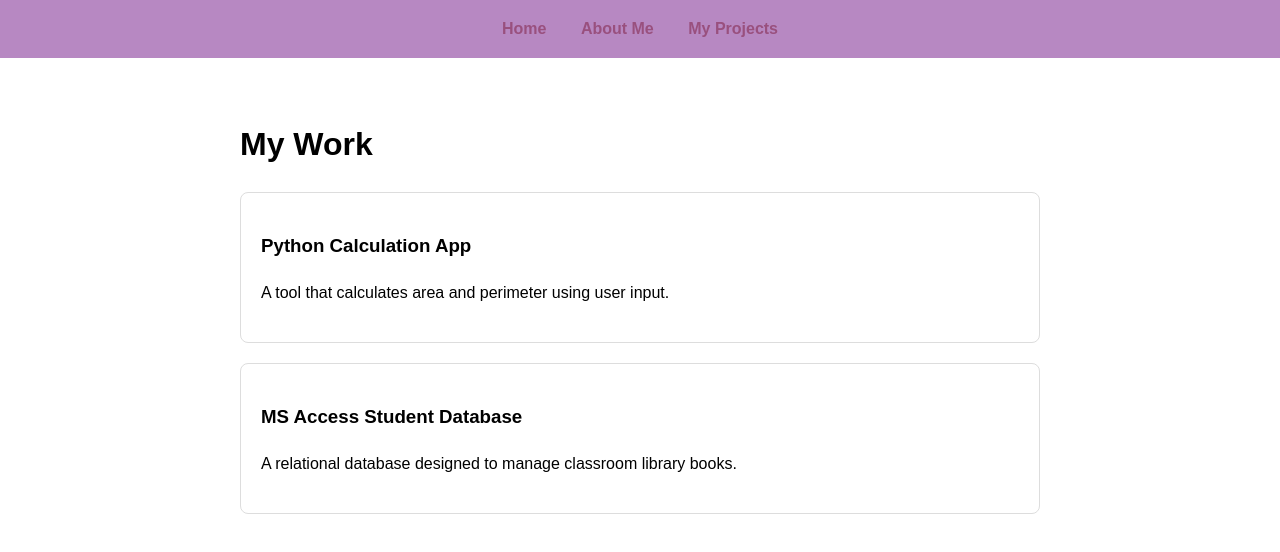
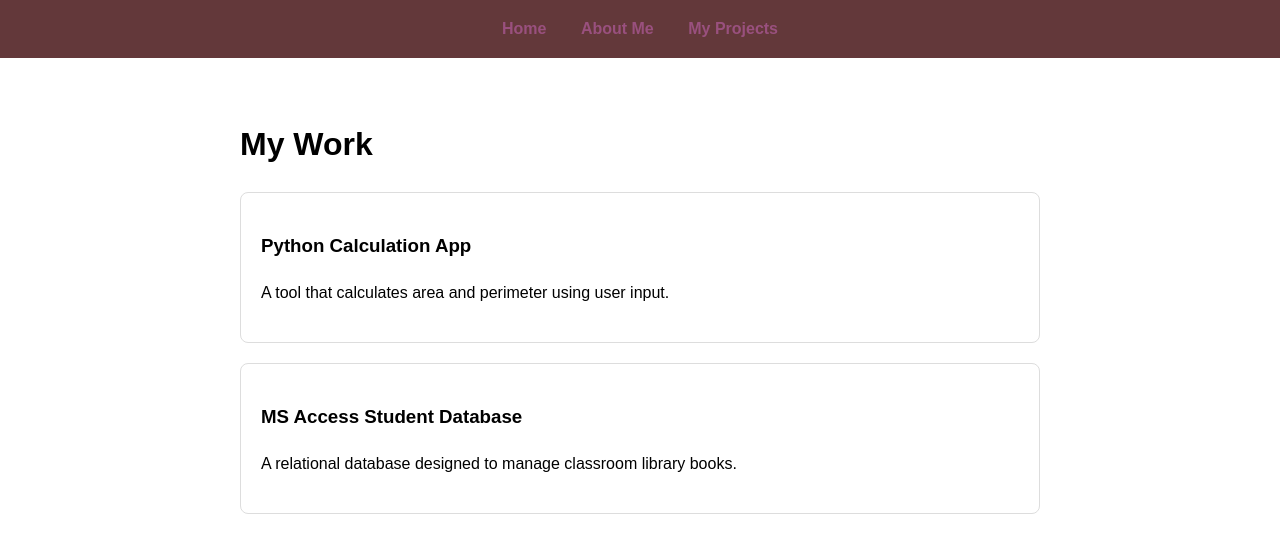
Before and after one commit to GraceAbenojar/my-portfolio, a plain HTML site: page projects.html in a window 1280 px wide. Drawn offline with Linux system fonts and the light colour scheme.

Commit message:
Update projects.html

```diff
--- a/projects.html
+++ b/projects.html
@@ -5,7 +5,7 @@
     <title>Projects | My Portfolio</title>
     <style>
         body { font-family: sans-serif; margin: 0; padding: 0; line-height: 1.6; }
-        nav { background: #b788c2; color: #99507e; padding: 1rem; text-align: center; }
+        nav { background: #63383a; color: #99507e; padding: 1rem; text-align: center; }
         nav a { color: #99507e; text-decoration: none; margin: 0 15px; font-weight: bold; }
         .content { padding: 40px; max-width: 800px; margin: auto; }
         .project-card { border: 1px solid #ddd; padding: 20px; margin-bottom: 20px; border-radius: 8px; }
```
